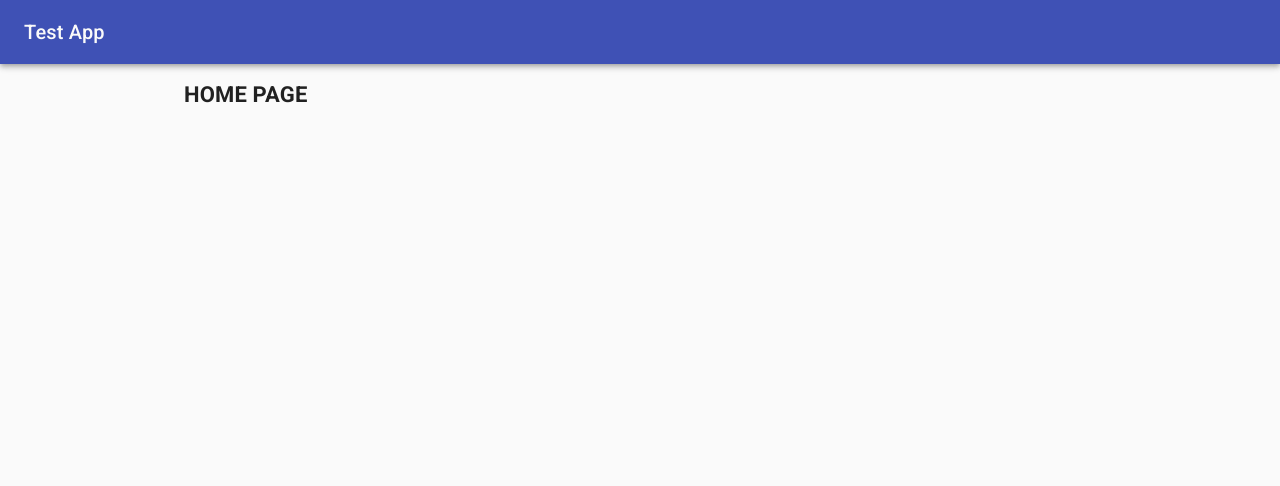
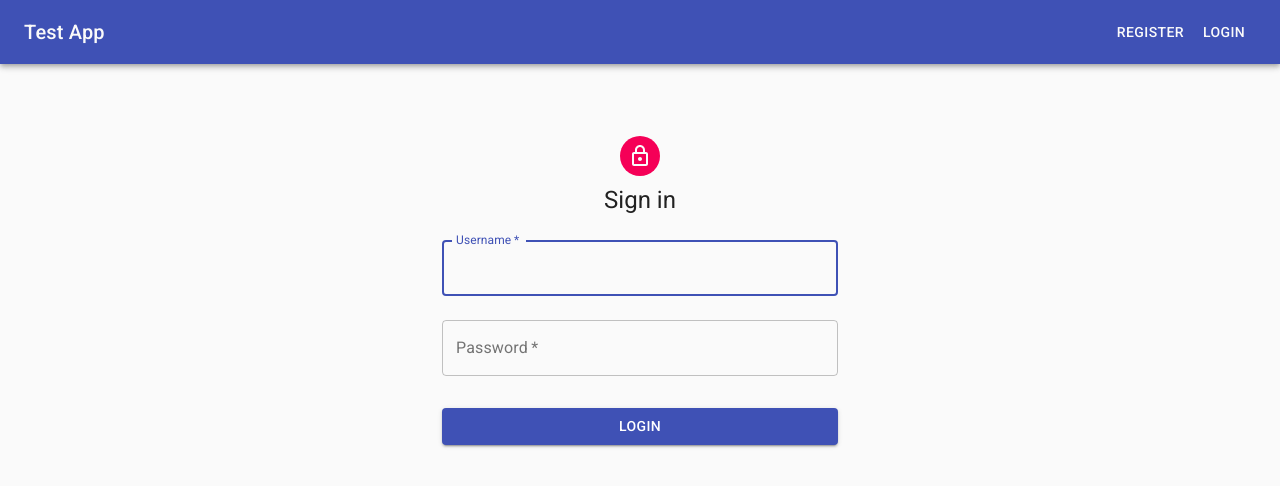
Before and after one commit to VoloshinS/registration-flow-example, a React (Create React App) app: page /login in a window 1280 px wide. Shown: the top 486 px of the page. Built offline with nearby package versions, Linux system fonts and the light colour scheme.

Commit message:
View components with routing

```diff
--- a/src/App.tsx
+++ b/src/App.tsx
@@ -1,9 +1,10 @@
 import React, { FC } from 'react';
 import { BrowserRouter as Router, Switch, Route } from 'react-router-dom';
 
-import { Layout /*, Link */ } from './modules/core';
-// import { ModuleNameRoot } from './modules/moduleName';
-
+import { Layout , PrivateRoute } from './modules/core';
+import { RegistrationForm } from './modules/registration';
+import { LoginForm } from './modules/login';
+import { Profile } from './modules/profile';
 import styles from './App.module.scss';
 
 interface Props {
@@ -15,13 +16,15 @@ const App: FC<Props> = ({ appName }) => {
     <Router>
       <Layout title={appName}>
         <Switch>
-          {/* <Route path="/moduleName">
-            <ModuleNameRoot />
-          </Route> */}
-          <Route path="/">
-            <h1 className={styles.heading}>Home page</h1>
-            {/* <Link to="/moduleName">Module Name</Link> */}
+          <Route path="/registration">
+            <RegistrationForm />
           </Route>
+          <Route path="/login">
+            <LoginForm />
+          </Route>
+          <PrivateRoute path="/">
+            <Profile />
+          </PrivateRoute>
         </Switch>
       </Layout>
     </Router>
--- a/src/modules/core/components/AppBar.tsx
+++ b/src/modules/core/components/AppBar.tsx
@@ -3,6 +3,7 @@ import { createStyles, makeStyles, Theme } from '@material-ui/core/styles';
 import AppBar from '@material-ui/core/AppBar';
 import Toolbar from '@material-ui/core/Toolbar';
 import Typography from '@material-ui/core/Typography';
+import Button from '@material-ui/core/Button';
 
 import Link from './Link';
 
@@ -39,6 +40,16 @@ const AppTopBar: FC<Props> = ({ title }) => {
               {title}
             </Link>
           </Typography>
+          <Button color="inherit">
+            <Link to="/registration" className={classes.link}>
+              Register
+            </Link>
+          </Button>
+          <Button color="inherit">
+            <Link to="/login" className={classes.link}>
+              Login
+            </Link>
+          </Button>
         </Toolbar>
       </AppBar>
     </div>
--- /dev/null
+++ b/src/modules/core/components/Form.tsx
@@ -0,0 +1,87 @@
+import React, { FC } from 'react';
+import Avatar from '@material-ui/core/Avatar';
+import Button from '@material-ui/core/Button';
+import CssBaseline from '@material-ui/core/CssBaseline';
+import TextField from '@material-ui/core/TextField';
+import LockOutlinedIcon from '@material-ui/icons/LockOutlined';
+import Typography from '@material-ui/core/Typography';
+import { makeStyles } from '@material-ui/core/styles';
+import Container from '@material-ui/core/Container';
+
+const useStyles = makeStyles(theme => ({
+  paper: {
+    marginTop: theme.spacing(8),
+    display: 'flex',
+    flexDirection: 'column',
+    alignItems: 'center',
+  },
+  avatar: {
+    margin: theme.spacing(1),
+    backgroundColor: theme.palette.secondary.main,
+  },
+  form: {
+    width: '100%',
+    marginTop: theme.spacing(1),
+  },
+  submit: {
+    margin: theme.spacing(3, 0, 2),
+  },
+}));
+
+interface Props {
+  title: string;
+  buttonLabel: string;
+}
+
+const Form: FC<Props> = ({ title, buttonLabel }) => {
+  const classes = useStyles();
+
+  return (
+    <Container component="main" maxWidth="xs">
+      <CssBaseline />
+      <div className={classes.paper}>
+        <Avatar className={classes.avatar}>
+          <LockOutlinedIcon />
+        </Avatar>
+        <Typography component="h1" variant="h5">
+          {title}
+        </Typography>
+        <form className={classes.form} noValidate>
+          <TextField
+            variant="outlined"
+            margin="normal"
+            required
+            fullWidth
+            id="username"
+            label="Username"
+            name="username"
+            autoComplete="username"
+            autoFocus
+          />
+          <TextField
+            variant="outlined"
+            margin="normal"
+            required
+            fullWidth
+            name="password"
+            label="Password"
+            type="password"
+            id="password"
+            autoComplete="current-password"
+          />
+          <Button
+            type="submit"
+            fullWidth
+            variant="contained"
+            color="primary"
+            className={classes.submit}
+          >
+            {buttonLabel}
+          </Button>
+        </form>
+      </div>
+    </Container>
+  );
+};
+
+export default Form;
--- /dev/null
+++ b/src/modules/core/components/PrivateRoute.tsx
@@ -0,0 +1,29 @@
+import React, { FC, ReactNode, useCallback } from 'react';
+import { useSelector } from 'react-redux';
+import { Route, Redirect } from 'react-router-dom';
+
+interface Props {
+  children: ReactNode;
+  path: string;
+}
+
+const PrivateRoute: FC<Props> = ({ children, ...rest }) => {
+  const isAuthorized = false; //useSelector(state => state);
+  const render = useCallback(
+    ({ location }) =>
+      isAuthorized ? (
+        children
+      ) : (
+        <Redirect
+          to={{
+            pathname: '/login',
+            state: { from: location },
+          }}
+        />
+      ),
+    [children, isAuthorized]
+  );
+  return <Route {...rest} render={render} />;
+};
+
+export default PrivateRoute;
--- a/src/modules/core/components/index.ts
+++ b/src/modules/core/components/index.ts
@@ -1,3 +1,5 @@
 export { default as Layout } from './Layout';
 export { default as Link } from './Link';
 export { default as Spinner } from './Spinner';
+export { default as Form } from './Form';
+export { default as PrivateRoute } from './PrivateRoute';
--- a/src/modules/core/index.ts
+++ b/src/modules/core/index.ts
@@ -1 +1 @@
-export { Layout, Link, Spinner } from './components';
+export { Layout, Link, Spinner, Form, PrivateRoute } from './components';
--- /dev/null
+++ b/src/modules/login/components/LoginForm.tsx
@@ -0,0 +1,11 @@
+import React, { FC } from 'react';
+
+import { Form } from '../../core';
+
+const LoginForm: FC = () => {
+  return (
+    <Form title="Sign in" buttonLabel="Login" />
+  );
+};
+
+export default LoginForm;
--- /dev/null
+++ b/src/modules/login/index.ts
@@ -0,0 +1 @@
+export { default as LoginForm } from './components/LoginForm';
--- /dev/null
+++ b/src/modules/profile/components/Profile.tsx
@@ -0,0 +1,7 @@
+import React, { FC } from 'react';
+
+const Profile: FC = () => {
+  return <div>Some profile markup</div>;
+};
+
+export default Profile;
--- /dev/null
+++ b/src/modules/profile/index.ts
@@ -0,0 +1 @@
+export { default as Profile } from './components/Profile';
--- /dev/null
+++ b/src/modules/registration/components/RegistrationForm.tsx
@@ -0,0 +1,11 @@
+import React, { FC } from 'react';
+
+import { Form } from '../../core';
+
+const RegistrationForm: FC = () => {
+  return (
+    <Form title="Registration" buttonLabel="Register" />
+  );
+};
+
+export default RegistrationForm;
--- /dev/null
+++ b/src/modules/registration/index.ts
@@ -0,0 +1 @@
+export { default as RegistrationForm } from './components/RegistrationForm';
```
